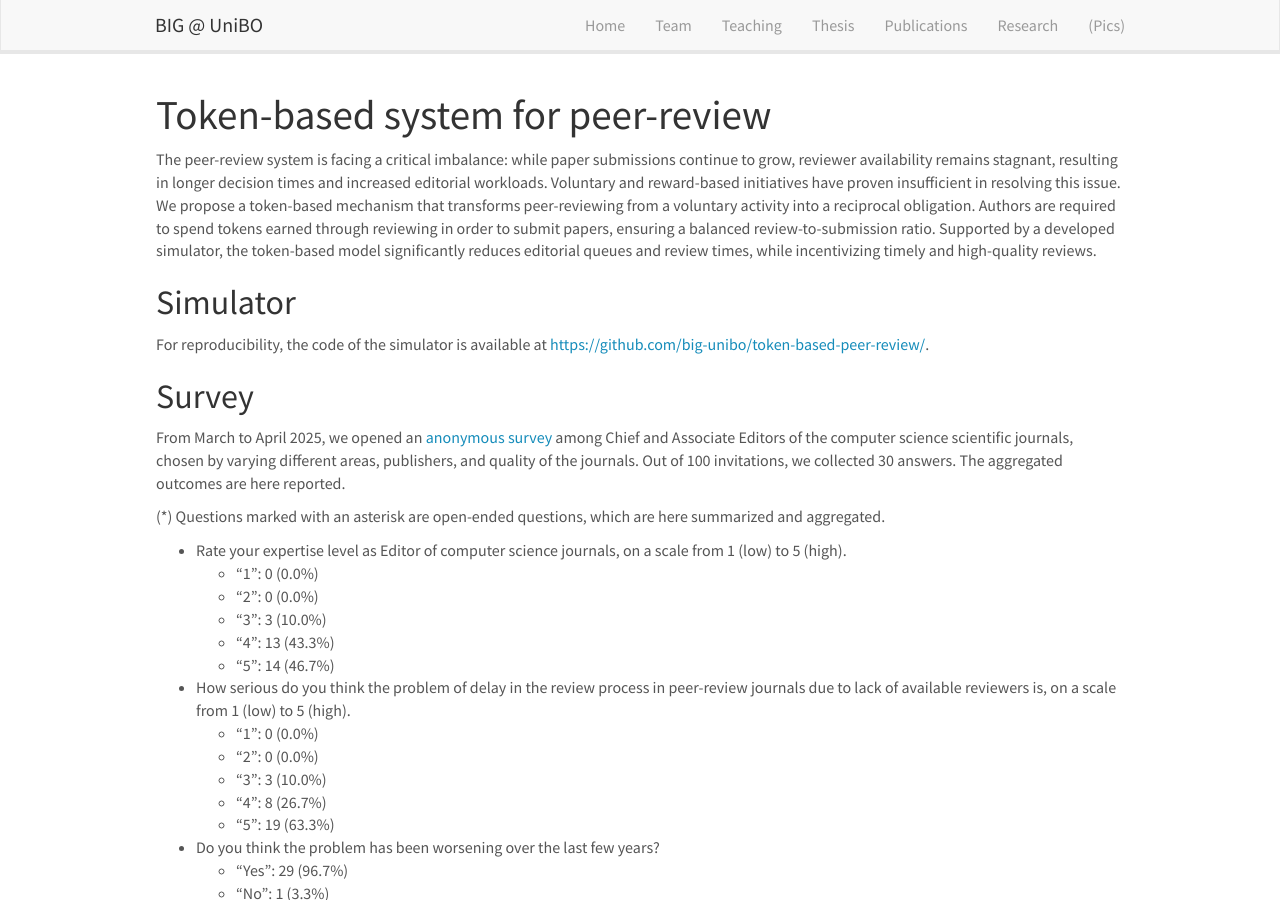
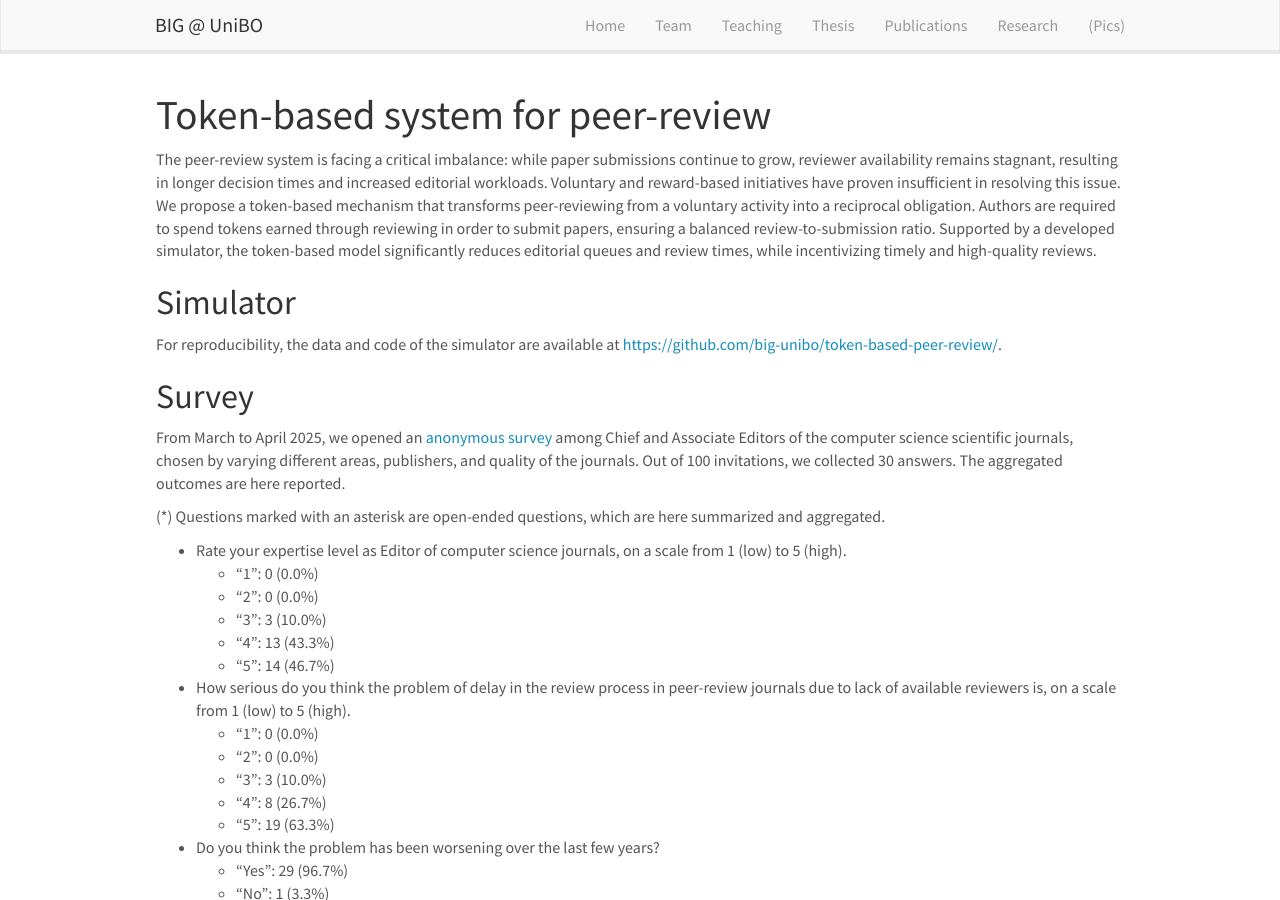
Before and after one commit to big-unibo/big-unibo.github.io, a Jekyll site: the page built from _pages/projects/token.md, in a window 1280 px wide and 900 px high. Built offline with Jekyll 4.4.1, drawn with Linux system fonts in a browser that asks for light colours; nearby versions of some CDN libraries.

Commit message:
added token page

```diff
--- a/_pages/projects/token.md
+++ b/_pages/projects/token.md
@@ -12,7 +12,7 @@ The peer-review system is facing a critical imbalance: while paper submissions c
 
 ## Simulator
 
-For reproducibility, the code of the simulator is available at [https://github.com/big-unibo/token-based-peer-review/]().
+For reproducibility, the data and code of the simulator are available at <https://github.com/big-unibo/token-based-peer-review/>.
 
 ## Survey
 
```
